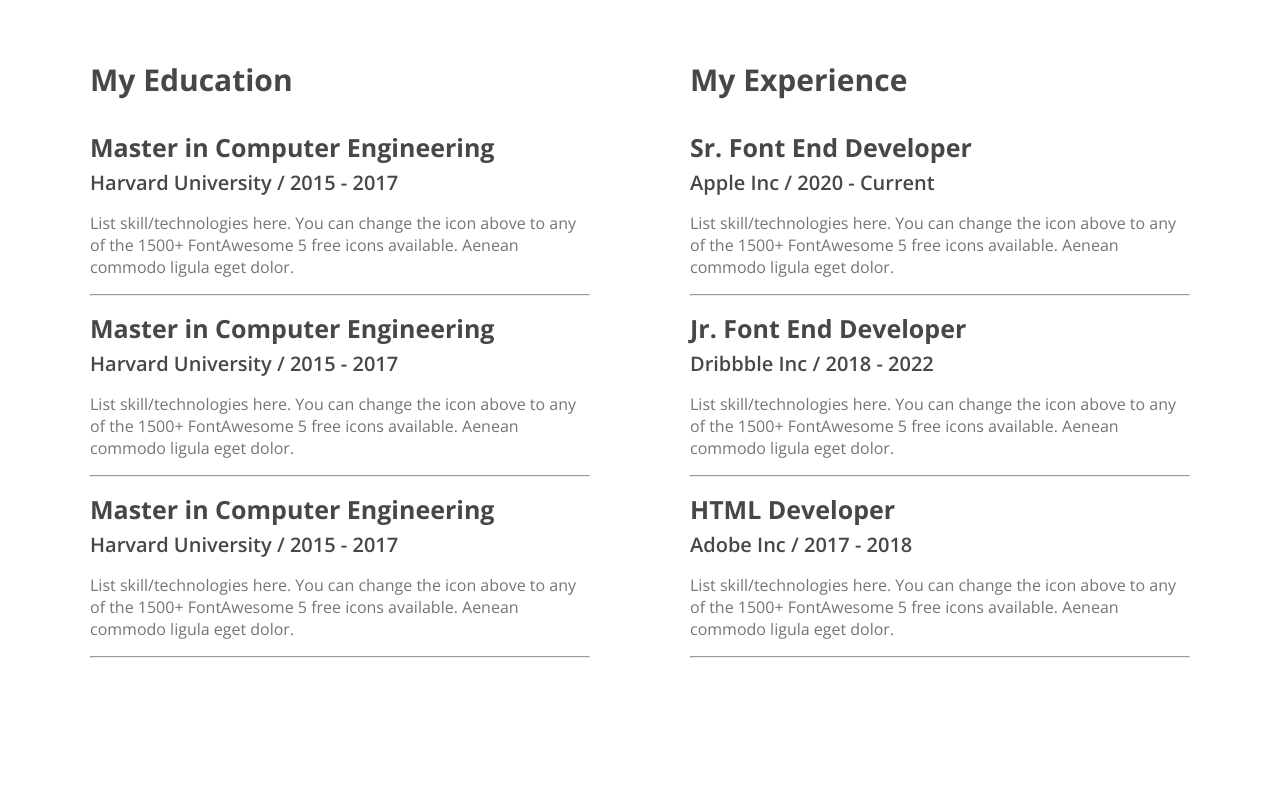
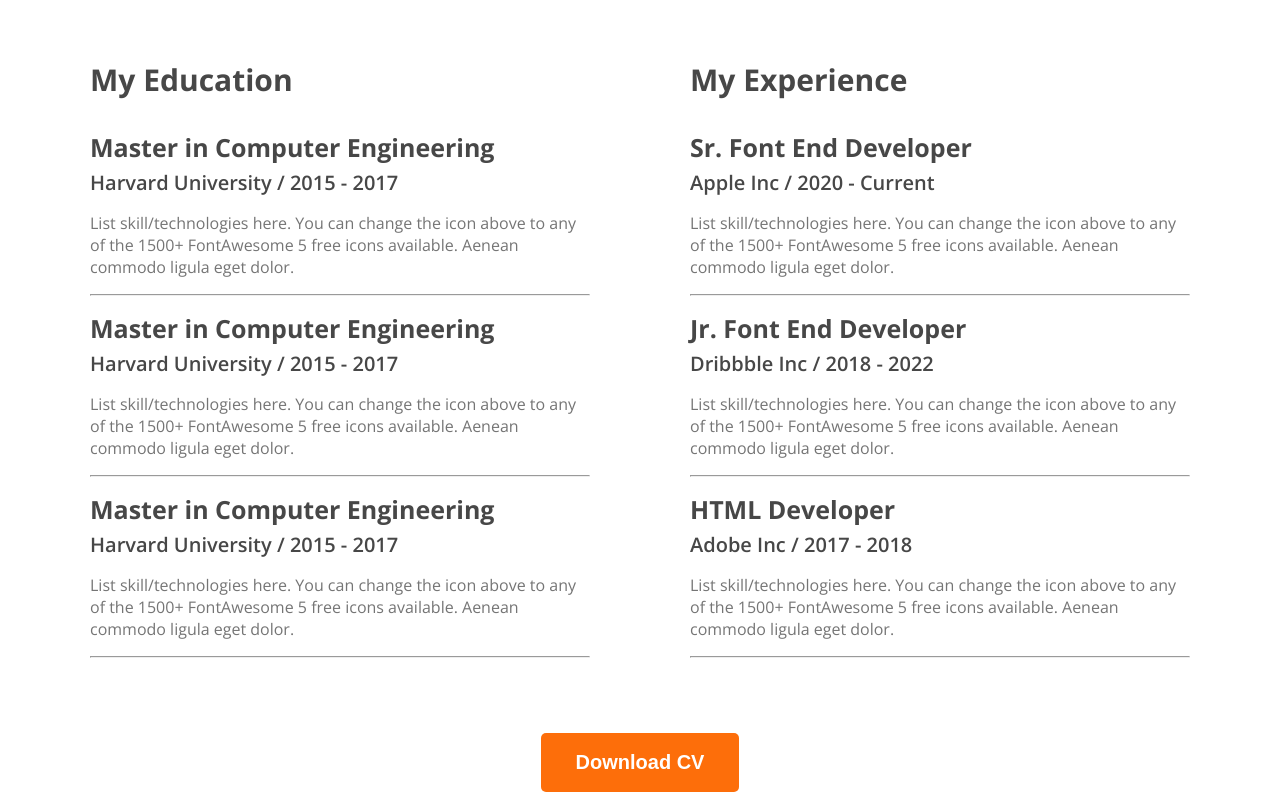
Before and after one commit to Ridwan4D/practice-portfolio, a plain HTML site: page index.html in a window 1280 px wide. Shown: the part 2315-3115 px from the top of the page. Before the commit the page ends 3006 px from the top, so only its background shows below. Drawn offline with nearby package versions, Linux system fonts and the light colour scheme.

Commit message:
download btn added

```diff
--- a/index.html
+++ b/index.html
@@ -172,6 +172,9 @@
                     </div>
                 </div>
             </div>
+            <div class="download-cv">
+                <button class="primary-btn">Download CV</button>
+            </div>
         </section>
         <!-- resume section end here -->
 
--- a/style.css
+++ b/style.css
@@ -217,3 +217,7 @@ main section{
 .resume-info div {
     margin: 15px 0;
 }
+.resume .download-cv{
+    text-align: center;
+    margin-top: 50px;
+}
```
